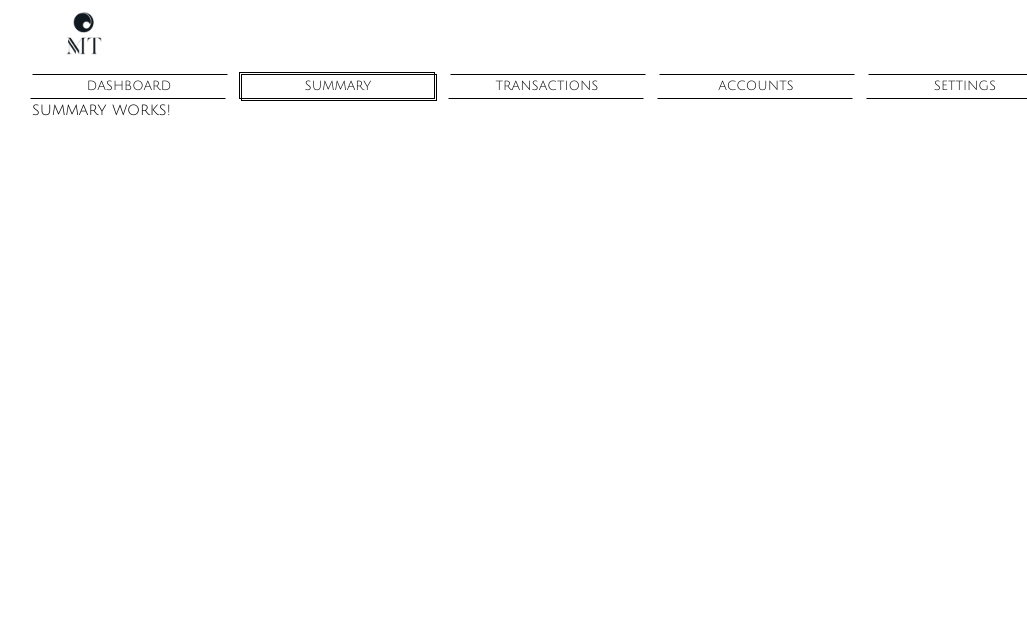
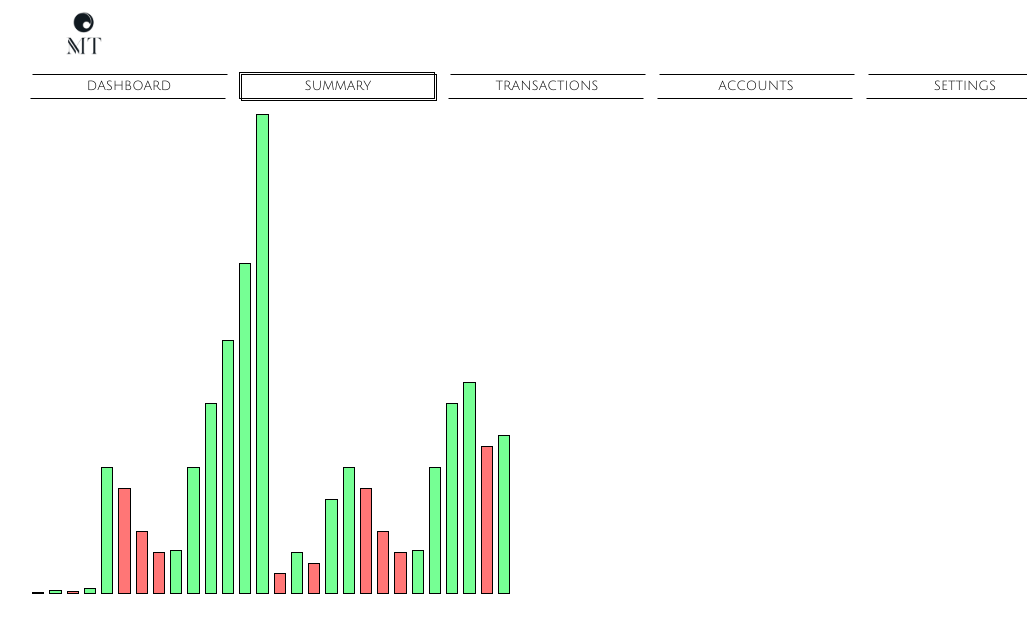
Before and after one commit to Jwoliv/mt-ui, an Angular app: page /summary in a window 1280 px wide. Shown: the top 632 px of the page, without its empty margins (93-1120 px from the left). Built offline with nearby package versions, Linux system fonts and the light colour scheme.

Commit message:
add calculation for summary page

```diff
--- a/src/app/components/dashboard/transactions-block/transactions-block.component.ts
+++ b/src/app/components/dashboard/transactions-block/transactions-block.component.ts
@@ -3,7 +3,7 @@ import {DatePipe, NgForOf, NgStyle} from "@angular/common";
 import {RouterLink} from "@angular/router";
 import {TransactionButtonsComponent} from "./transcation-buttons/transaction-buttons.component";
 import {Transaction} from "../../../model/transaction.model";
-import {TransactionItemComponent} from "./transaction-item/transaction-item.component";
+import {TransactionItemComponent} from "../../../shared/components/transaction-item/transaction-item.component";
 
 @Component({
   selector: 'app-transactions-block',
--- a/src/app/components/summary/summary.component.html
+++ b/src/app/components/summary/summary.component.html
@@ -1 +1,7 @@
-<p>summary works!</p>
+<div class="summary-daily-stocks">
+    <div *ngFor="let sds of summaryData.summaryDailyStocks" [style]="{
+        height: getHeight(sds.dailyAmount),
+        backgroundColor: sds.color
+    }">
+    </div>
+</div>
--- a/src/app/components/summary/summary.component.scss
+++ b/src/app/components/summary/summary.component.scss
@@ -0,0 +1,16 @@
+.summary-daily-stocks {
+  display: grid;
+  grid-template-columns: repeat(60, 1fr);
+  gap: 5px;
+  margin: 15px 0 10px;
+  align-items: end;
+}
+
+.summary-daily-stocks div {
+  width: 100%;
+  color: #fff;
+  display: flex;
+  align-items: center;
+  justify-content: center;
+  border: 1px solid #000000;
+}
--- a/src/app/components/summary/summary.component.ts
+++ b/src/app/components/summary/summary.component.ts
@@ -1,12 +1,65 @@
-import { Component } from '@angular/core';
+import {Component, OnInit} from '@angular/core';
+import {NgForOf} from "@angular/common";
+
+export interface SummaryData {
+  summaryDailyStocks: SummaryDailyStock[]
+}
+
+export interface SummaryDailyStock {
+  dailyAmount: number
+  color?: '#FF7676' | '#76FF94'
+}
 
 @Component({
   selector: 'app-summary',
   standalone: true,
-  imports: [],
+  imports: [
+    NgForOf
+  ],
   templateUrl: './summary.component.html',
   styleUrl: './summary.component.scss'
 })
-export class SummaryComponent {
+export class SummaryComponent implements OnInit {
 
+  public summaryData: SummaryData = {
+    summaryDailyStocks: [
+      { dailyAmount: 100 }, { dailyAmount: 200 },
+      { dailyAmount: 150 }, { dailyAmount: 300 },
+      { dailyAmount: 6000 }, { dailyAmount: 5000 },
+      { dailyAmount: 3000 }, { dailyAmount: 2000 },
+      { dailyAmount: 2100 }, { dailyAmount: 6000 },
+      { dailyAmount: 9000 }, { dailyAmount: 12000 },
+      { dailyAmount: 15600 }, { dailyAmount: 22600 },
+      { dailyAmount: 1000 }, { dailyAmount: 2000 },
+      { dailyAmount: 1500 }, { dailyAmount: 4500 },
+      { dailyAmount: 6000 }, { dailyAmount: 5000 },
+      { dailyAmount: 3000 }, { dailyAmount: 2000 },
+      { dailyAmount: 2100 }, { dailyAmount: 6000 },
+      { dailyAmount: 9000 }, { dailyAmount: 10000 },
+      { dailyAmount: 7000 }, { dailyAmount: 7500 },
+    ]
+  };
+
+  get maxDailyAmount(): number {
+    return Math.max(...this.summaryData.summaryDailyStocks.map(stock => stock.dailyAmount));
+  }
+
+  getHeight(dailyAmount: number): string {
+    const maxHeight = 480;
+    const scaleFactor = maxHeight / this.maxDailyAmount;
+    const value = Math.floor(scaleFactor * dailyAmount);
+    return `${value > 1 ? value : 1}px`;
+  }
+
+  ngOnInit(): void {
+    const summaryDailyStocks = this.summaryData.summaryDailyStocks;
+    for (let i = 0; i < summaryDailyStocks.length; i++) {
+      if (i === 0 || summaryDailyStocks[i].dailyAmount > summaryDailyStocks[i - 1].dailyAmount) {
+        summaryDailyStocks[i].color = '#76FF94';
+      } else {
+        summaryDailyStocks[i].color = '#FF7676';
+      }
+    }
+    this.summaryData.summaryDailyStocks = summaryDailyStocks;
+  }
 }
--- a/src/app/model/transaction.model.ts
+++ b/src/app/model/transaction.model.ts
@@ -3,8 +3,10 @@ import {Account} from "./account.model";
 export interface Transaction {
     id: number;
     category: string;
-    type: 'EARNING' | 'SPENDING'
+    type: TransactionType
     amount: number;
     date: Date;
     account: Account;
 }
+
+type TransactionType = 'EARNING' | 'SPENDING'
--- a/src/app/components/dashboard/transactions-block/transaction-item/transaction-item.component.ts
+++ b/src/app/shared/components/transaction-item/transaction-item.component.ts
@@ -1,7 +1,7 @@
 import {Component, Input} from '@angular/core';
 import {DatePipe} from "@angular/common";
 import {RouterLink} from "@angular/router";
-import {Transaction} from "../../../../model/transaction.model";
+import {Transaction} from "../../../model/transaction.model";
 
 @Component({
   selector: 'app-transaction-item',
```
Also changed, not shown: src/app/shared/components/transaction-item/transaction-item.component.html (renamed from src/app/components/dashboard/transactions-block/transaction-item/transaction-item.component.html), src/app/shared/components/transaction-item/transaction-item.component.scss (renamed from src/app/components/dashboard/transactions-block/transaction-item/transaction-item.component.scss), 1 other file (tests, documents, lock files or other folders).
